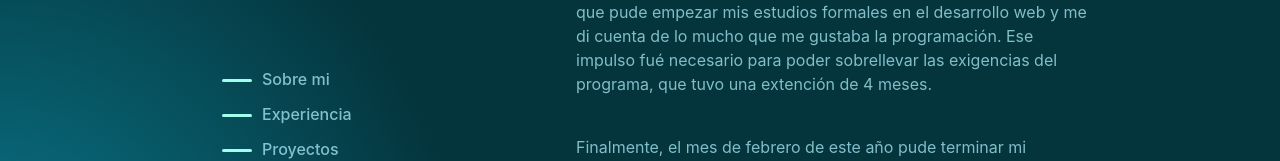
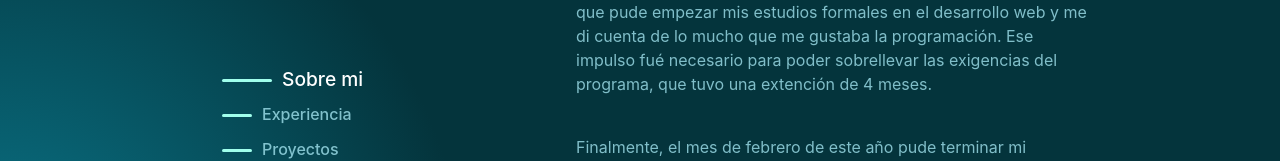
Before and after one commit to Tortoiselizard/Portafolio_Front, a React (Vite) app: page / in a window 1280 px wide. Shown: the part 263-424 px from the top of the page. Built offline with nearby package versions, Linux system fonts and the light colour scheme.

Commit message:
change components/Nav.module.css: add rules to classes currentSectionA and currentSectionDiv (line 54-62)

```diff
--- a/src/components/Nav/Nav.module.css
+++ b/src/components/Nav/Nav.module.css
@@ -51,3 +51,12 @@
 .Nav ul li:hover > a div {
     width: 50px;
 }
+
+.currentSectionA {
+    color: white !important;
+    font-size: 1.2em;
+}
+
+.currentSectionDiv {
+    width: 50px !important;
+}
```
